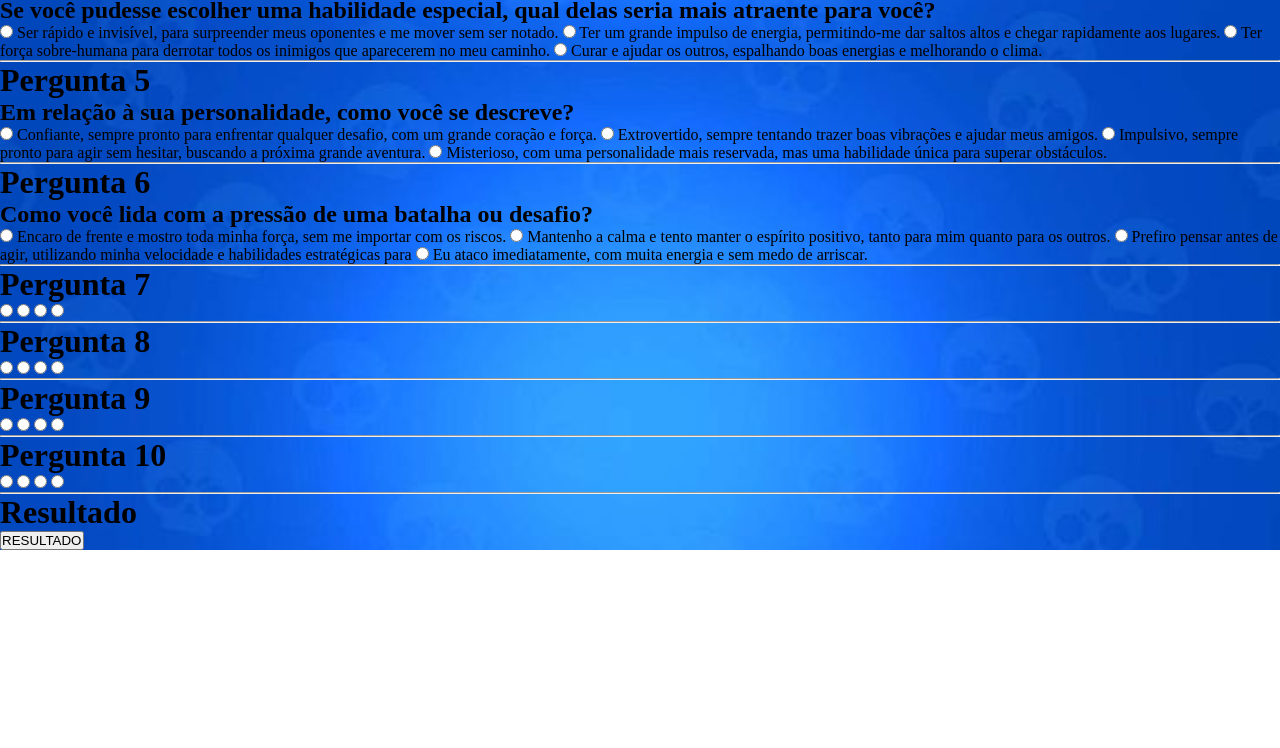
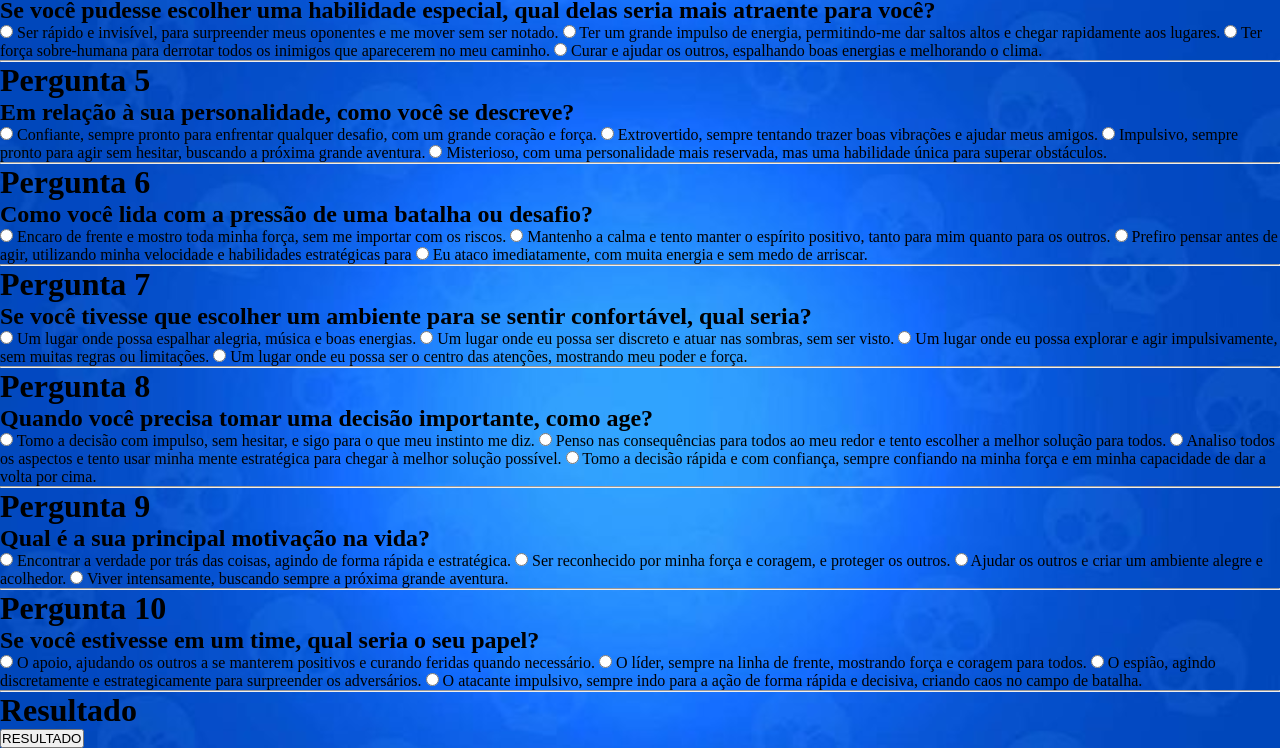
Before and after one commit to bertin07/Projeto, a plain HTML site: page index.html in a window 1280 px wide. Shown: the part 657-1405 px from the top of the page. Before the commit the page ends 1207 px from the top, so only its background shows below. Drawn offline with Linux system fonts and the light colour scheme.

Commit message:
commit perguntas

```diff
--- a/index.html
+++ b/index.html
@@ -93,35 +93,35 @@
     <hr>
 
     <h1>Pergunta 7</h1>
-    <h2></h2>
-    <label for=""><input type="radio"  name="pergunta7" value="poco"></label>
-    <label for=""><input type="radio"  name="pergunta7" value="leon"></label>
-    <label for=""><input type="radio"  name="pergunta7" value="edgar"></label>
-    <label for=""><input type="radio"  name="pergunta7" value="elPrimo"></label>
+    <h2> Se você tivesse que escolher um ambiente para se sentir confortável, qual seria?</h2>
+    <label for=""><input type="radio"  name="pergunta7" value="poco"> Um lugar onde possa espalhar alegria, música e boas energias.</label>
+    <label for=""><input type="radio"  name="pergunta7" value="leon"> Um lugar onde eu possa ser discreto e atuar nas sombras, sem ser visto.</label>
+    <label for=""><input type="radio"  name="pergunta7" value="edgar"> Um lugar onde eu possa explorar e agir impulsivamente, sem muitas regras ou limitações.</label>
+    <label for=""><input type="radio"  name="pergunta7" value="elPrimo"> Um lugar onde eu possa ser o centro das atenções, mostrando meu poder e força.</label>
     <hr>
 
     <h1>Pergunta 8</h1>
-    <h2></h2>
-    <label for=""><input type="radio"  name="pergunta8" value="edgar"></label>
-    <label for=""><input type="radio"  name="pergunta8" value="poco"></label>
-    <label for=""><input type="radio"  name="pergunta8" value="leon"></label>
-    <label for=""><input type="radio"  name="pergunta8" value="elPrimo"></label>
+    <h2> Quando você precisa tomar uma decisão importante, como age?</h2>
+    <label for=""><input type="radio"  name="pergunta8" value="edgar"> Tomo a decisão com impulso, sem hesitar, e sigo para o que meu instinto me diz.</label>
+    <label for=""><input type="radio"  name="pergunta8" value="poco"> Penso nas consequências para todos ao meu redor e tento escolher a melhor solução para todos.</label>
+    <label for=""><input type="radio"  name="pergunta8" value="leon"> Analiso todos os aspectos e tento usar minha mente estratégica para chegar à melhor solução possível.</label>
+    <label for=""><input type="radio"  name="pergunta8" value="elPrimo"> Tomo a decisão rápida e com confiança, sempre confiando na minha força e em minha capacidade de dar a volta por cima.</label>
     <hr>
 
     <h1>Pergunta 9</h1>
-    <h2></h2>
-    <label for=""><input type="radio"  name="pergunta9" value="leon"></label>
-    <label for=""><input type="radio"  name="pergunta9" value="elPrimo"></label>
-    <label for=""><input type="radio"  name="pergunta9" value="poco"></label>
-    <label for=""><input type="radio"  name="pergunta9" value="edgar"></label>
+    <h2> Qual é a sua principal motivação na vida?</h2>
+    <label for=""><input type="radio"  name="pergunta9" value="leon"> Encontrar a verdade por trás das coisas, agindo de forma rápida e estratégica.</label>
+    <label for=""><input type="radio"  name="pergunta9" value="elPrimo"> Ser reconhecido por minha força e coragem, e proteger os outros.</label>
+    <label for=""><input type="radio"  name="pergunta9" value="poco"> Ajudar os outros e criar um ambiente alegre e acolhedor.</label>
+    <label for=""><input type="radio"  name="pergunta9" value="edgar"> Viver intensamente, buscando sempre a próxima grande aventura.</label>
     <hr>
 
     <h1>Pergunta 10</h1>
-    <h2></h2>
-    <label for=""><input type="radio"  name="pergunta10" value="poco"></label>
-    <label for=""><input type="radio"  name="pergunta10" value="elPrimo"></label>
-    <label for=""><input type="radio"  name="pergunta10" value="leon"></label>
-    <label for=""><input type="radio"  name="pergunta10" value="edgar"></label>
+    <h2> Se você estivesse em um time, qual seria o seu papel?</h2>
+    <label for=""><input type="radio"  name="pergunta10" value="poco"> O apoio, ajudando os outros a se manterem positivos e curando feridas quando necessário.</label>
+    <label for=""><input type="radio"  name="pergunta10" value="elPrimo"> O líder, sempre na linha de frente, mostrando força e coragem para todos.</label>
+    <label for=""><input type="radio"  name="pergunta10" value="leon"> O espião, agindo discretamente e estrategicamente para surpreender os adversários.</label>
+    <label for=""><input type="radio"  name="pergunta10" value="edgar"> O atacante impulsivo, sempre indo para a ação de forma rápida e decisiva, criando caos no campo de batalha.</label>
     <hr>
 
     <h1>Resultado</h1>
```
